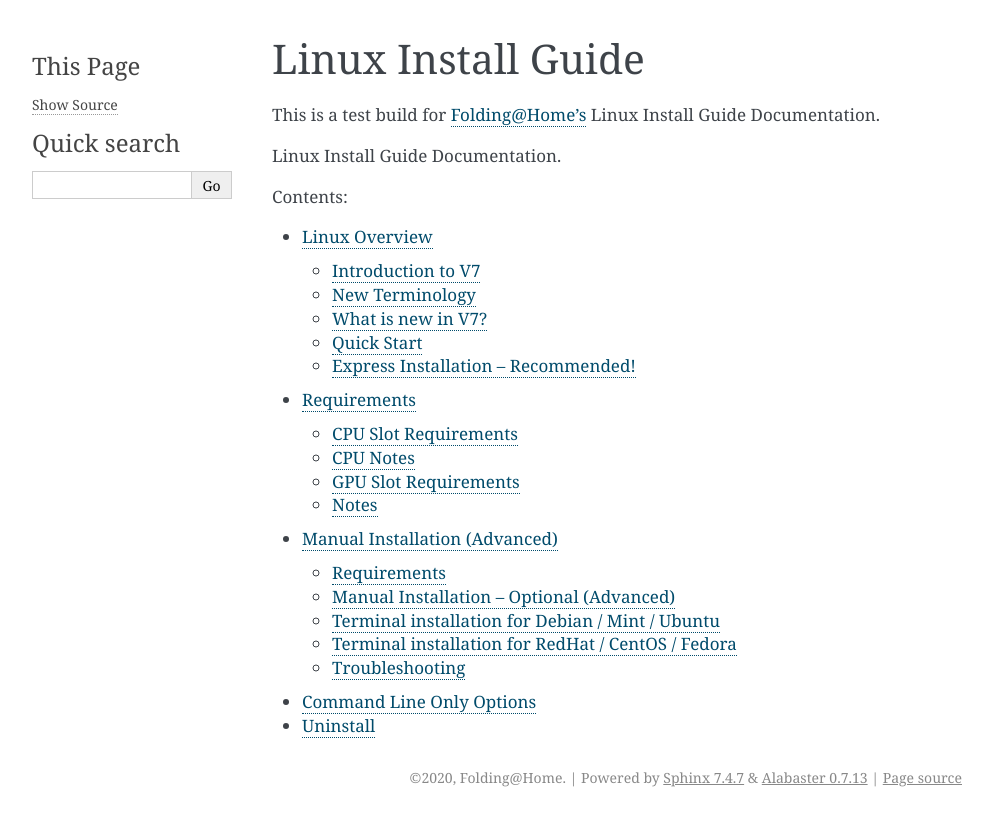
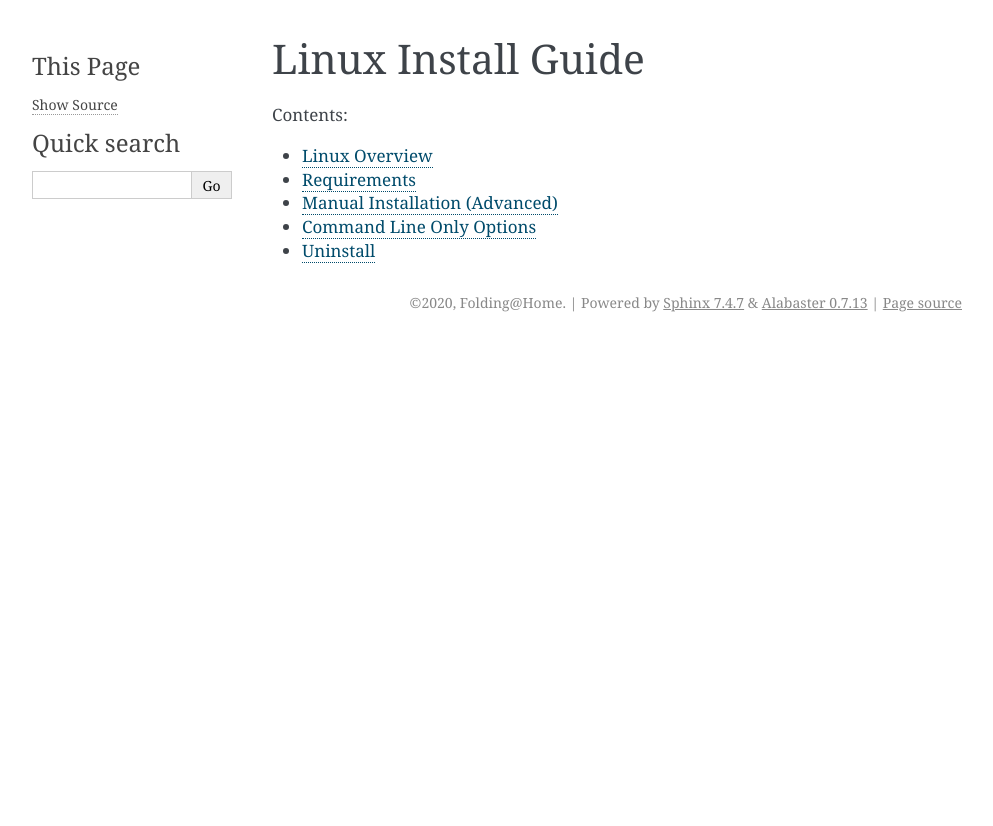
Before and after one commit to FoldingCommunity/fah-client-documentation, a Sphinx documentation site: the page built from docs/source/linux.rst, in a window 1280 px wide. Shown: the top 826 px of the page, without its empty margins (148-1141 px from the left). Built offline with Sphinx 7.4.7, drawn with Linux system fonts in a browser that asks for light colours; pages that are not in the unit, such as notebooks, are missing from menus.

Commit message:
Upgrading some base pages

```diff
--- a/README.rst
+++ b/README.rst
@@ -115,3 +115,4 @@ Additional Notes
    rulesnpolicies link
    miscellaneous image
    windows_custom_installation image 14
+   configuration_installation image 7
--- a/docs/source/installation.rst
+++ b/docs/source/installation.rst
@@ -9,3 +9,4 @@ Installation Guides
    windows
    linux
    mac
+   configuration
--- a/docs/source/linux.rst
+++ b/docs/source/linux.rst
@@ -2,12 +2,8 @@
 Linux Install Guide
 ===================
 
-This is a test build for Folding@Home's Linux Install Guide Documentation.
-
-Linux Install Guide Documentation.
-
 .. toctree::
-   :maxdepth: 2
+   :maxdepth: 1
    :caption: Contents:
 
    linux/overview
--- a/docs/source/mac.rst
+++ b/docs/source/mac.rst
@@ -2,12 +2,8 @@
 Mac Install Guide
 =================
 
-This is a test build for Folding@Home's Mac Install Guide Documentation.
-
-Mac Install Guide Documentation.
-
 .. toctree::
-   :maxdepth: 2
+   :maxdepth: 1
    :caption: Contents:
 
    mac/overview
--- a/docs/source/windows/overview.rst
+++ b/docs/source/windows/overview.rst
@@ -19,8 +19,7 @@ And with new concepts come new or updated terms to describe those concepts.
 Learning new references is part of the process for change and improvement.
 
 - Web Control – This is the new simpler graphical interface (front-end).
-  Web Control will configure and monitor one or more FAHClient slots through an easy to use web page.
-  This is the default control program.
+  Web Control will configure and monitor one or more FAHClient slots through an easy to use web page. This is the default control program.
 - FAHControl – This is an alternate new graphical interface (advanced front-end).
   FAHControl will configure and monitor one or more FAHClient (slots), on one or more computers. This more advanced interface is optional.
 - FAHClient – This is the (back-end) client software managed by FAHControl and typically runs behind the scene.
```
